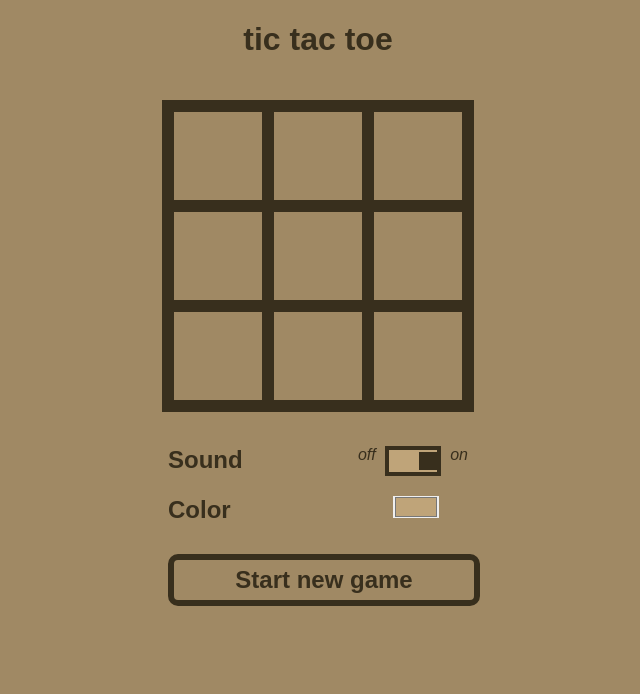
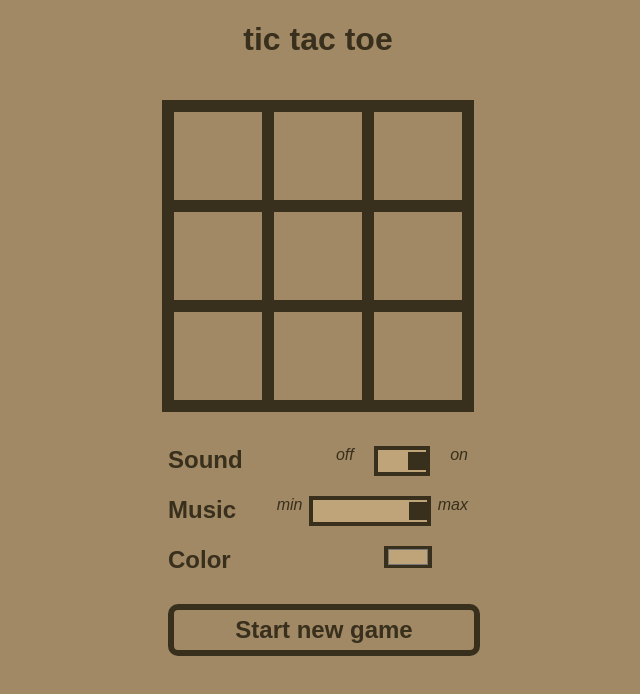
Before and after one commit to seha1/react-game, a React (Create React App) app: page / in a window 1280 px wide. Shown: the top 694 px of the page, without its empty margins (322-962 px from the left). Built offline with nearby package versions, Linux system fonts and the light colour scheme.

Commit message:
доюавил настройку фоновой музыки на странице. функцию уменьшения и увеличения значения функции. стилизовал кнопку на странице.

```diff
--- a/src/Components/Main.js
+++ b/src/Components/Main.js
@@ -2,6 +2,7 @@ import React from 'react';
 import Style from './main.module.css';
 import Sound from '../sound/sound.mp3';
 import Win from '../sound/win.mp3';
+import Fon from  '../sound/fon.mp3';
 
 
 class Main extends React.Component {
@@ -12,10 +13,12 @@ class Main extends React.Component {
                 count: 1, // счетчик
                 style: Style.squareItem,
                 onOf: 1,
-                color: ''
+                color: '',
+                music: 5
             }
 
             this.isMute = this.isMute.bind(this);
+            this.isMusic = this.isMusic.bind(this);
     }
 
 
@@ -36,6 +39,8 @@ class Main extends React.Component {
             [6, 4, 2]// диогональные линии;
         ]
         let win = new Audio(Win);
+        let fon = new Audio(Fon);
+
 
 
 
@@ -86,14 +91,21 @@ class Main extends React.Component {
     }
 
     isMute = () => {
-        let elem = document.getElementById('sound').value;
+        let sound = document.getElementById('sound').value;
        this.setState((state) => {
-            return {onOf: elem}
+            return {onOf: sound}
         });
-        console.log(this.state.onOf + ' : ' + elem);
-
     }
 
+    isMusic =() => {
+        let music = document.getElementById('music').value;
+        this.setState((state) => {
+            return {music: music}
+        });
+        document.getElementById('music').value = this.state.music;
+        console
+            .log(document.getElementById('music').value);
+    }
 
     // функция событий реагирующая на действия игрока(ков);
     clickHandler = (e) => {
@@ -168,7 +180,10 @@ class Main extends React.Component {
                             <div className={this.state.style} data = '8' id = '9'  onClick={this.clickHandler}>{this.state.squares[8]}</div>
                             <div className={Style.setting}>
                                 <div className={Style.sound}>
-                                    <span className={Style.span}>Sound</span><i>off</i><input type="range"  id = 'sound' onChange = {this.isMute} min = '0' max = '1' step = "1" /><i>on</i>
+                                    <span className={Style.span}>Sound</span><i>off</i><input type="range"  className={Style.inputSound} id = 'sound' onChange = {this.isMute} min = '0' max = '1' step = "1" /><i>on</i>
+                                </div>
+                                <div className={Style.sound}>
+                                    <span className={Style.span}>Music</span><i>min</i><input type="range" className={Style.inputMusic} id = 'music' onChange = {this.isMusic} min = '0' max = '5' step = "1"/><i>max</i>
                                 </div>
                                 <div className={Style.color}>
                                     <span className={Style.span}>Color</span><input type="color" id= 'color' onChange={this.isChange} defaultValue= '#bfa479' />
--- a/src/Components/main.module.css
+++ b/src/Components/main.module.css
@@ -83,9 +83,9 @@
     color: #382f1d;
 }
 
-input[type=range]{
+.inputSound{
     appearance: none;
-    margin: 0 -106px;
+    margin: 0 -73px;
     background-color: #bfa479;
     border: 4px solid #382f1d ;
     width: 48px;
@@ -93,7 +93,25 @@ input[type=range]{
     outline: none;
     cursor: pointer;
 }
-input[type=range]::-webkit-slider-thumb{
+.inputSound::-webkit-slider-thumb{
+    appearance: none;
+    width: 18px;
+    height: 18px;
+    background-color: #382f1d;
+}
+
+.inputMusic{
+    -webkit-appearance: none;
+    appearance: none;
+    margin: 0px -34px;
+    background-color: #bfa479;
+    border: 4px solid #382f1d;
+    width: 114px;
+    height: 22px;
+    outline: none;
+    cursor: pointer;
+}
+.inputMusic::-webkit-slider-thumb{
     appearance: none;
     width: 18px;
     height: 18px;
@@ -102,19 +120,21 @@ input[type=range]::-webkit-slider-thumb{
 
 input[type=color]{
     appearance: none;
-    -webkit-appearance: none;
-    margin: 0 29px;
+    outline: none;
+    margin: 0 36px;
     border: #382f1d;
-    width: 46px;
+    width: 48px;
     height: 22px;
-    outline: none;
     cursor: pointer;
+    color: #382f1d;
+    background-color:#382f1d;
+    border: 2px solid #382f1d;
+    border-color:#382f1d;
+    -webkit-writing-mode: vertical-rl;
 }
 
 input[type="color"]::-webkit-color-swatch-wrapper {
     padding: 0;
-
-
 }
 
 
```
